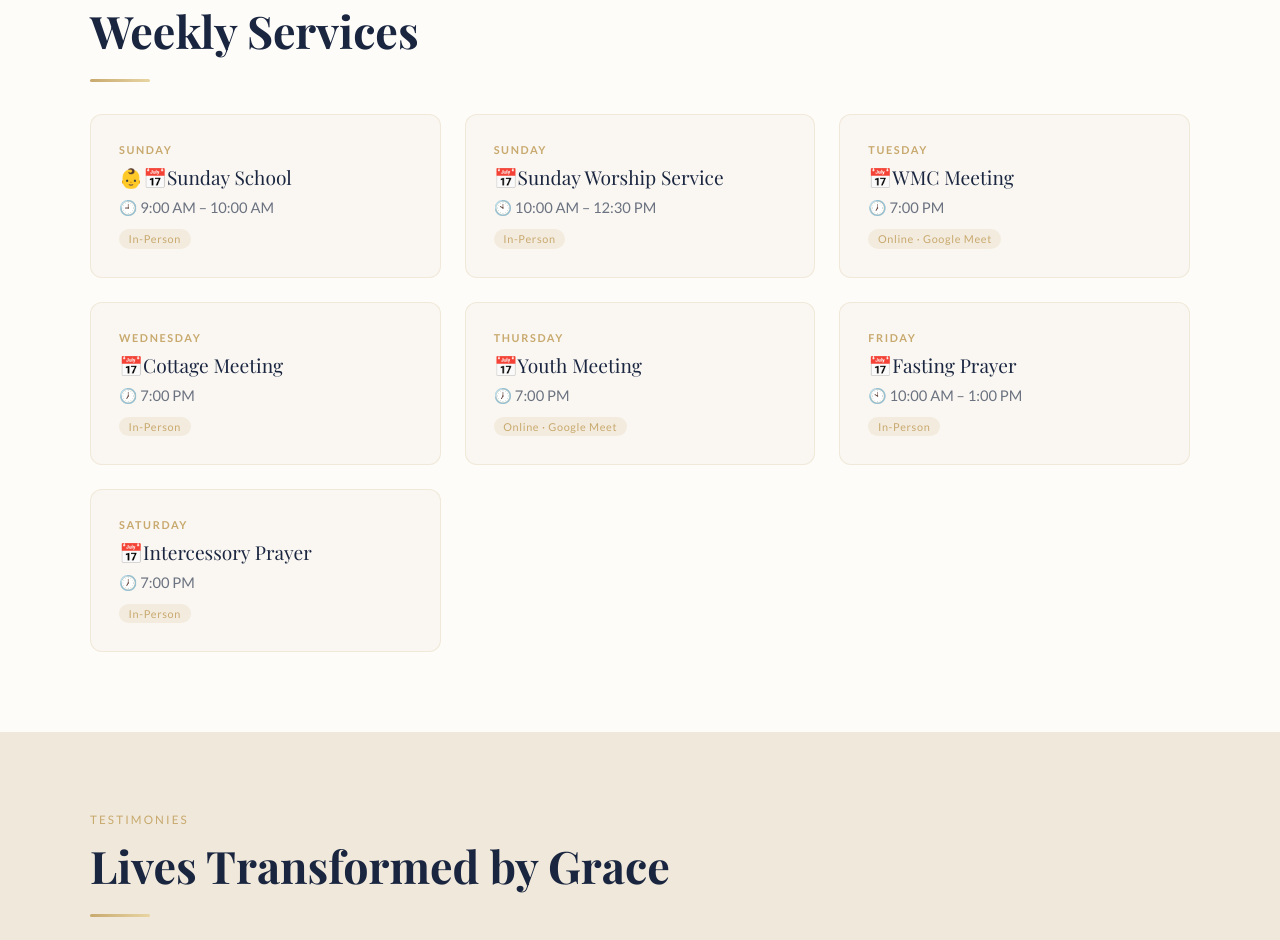
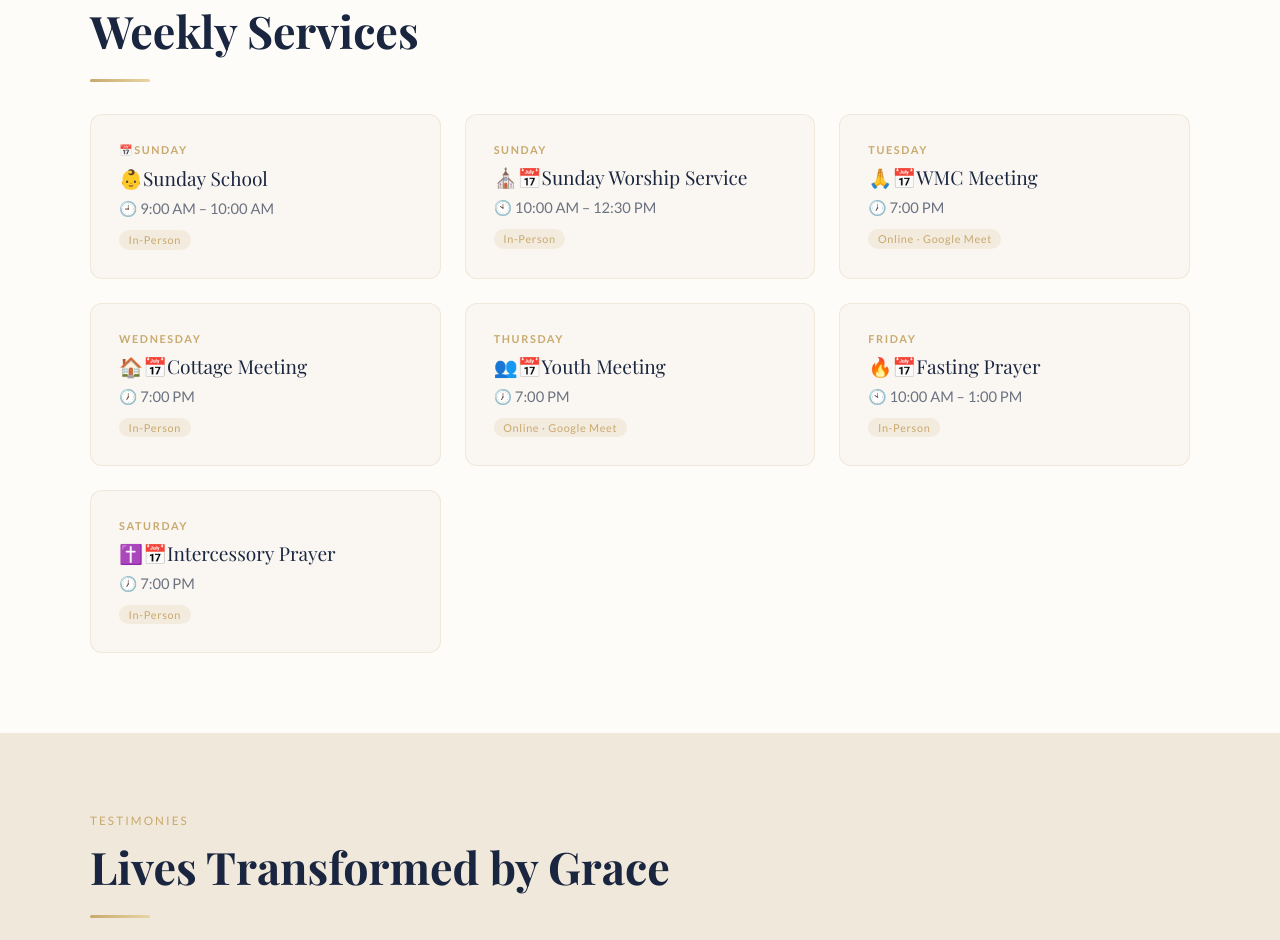
Before and after one commit to mountcarmelagchurch5-ai/Church-website, a plain HTML site: page index.html in a window 1280 px wide. Shown: the part 1163-2103 px from the top of the page. Drawn offline with nearby package versions, Linux system fonts and the light colour scheme; a web font is replaced by a local one.

Commit message:
index.html

```diff
--- a/index.html
+++ b/index.html
@@ -295,13 +295,13 @@ padding-top: 64px;
       <h2 class="section-title">Weekly Services</h2>
       <div class="gold-divider"></div>
       <div class="services-grid fade-in">
-        <div class="service-card"><div class="service-day">Sunday</div><div class="service-name">👶📅Sunday School</div><div class="service-time">🕘 9:00 AM – 10:00 AM</div><span class="service-tag">In-Person</span></div>
-        <div class="service-card"><div class="service-day">Sunday</div><div class="service-name">📅Sunday Worship Service</div><div class="service-time">🕙 10:00 AM – 12:30 PM</div><span class="service-tag">In-Person</span></div>
-        <div class="service-card"><div class="service-day">Tuesday</div><div class="service-name">📅WMC Meeting</div><div class="service-time">🕖 7:00 PM</div><span class="service-tag">Online · Google Meet</span></div>
-        <div class="service-card"><div class="service-day">Wednesday</div><div class="service-name">📅Cottage Meeting</div><div class="service-time">🕖 7:00 PM</div><span class="service-tag">In-Person</span></div>
-        <div class="service-card"><div class="service-day">Thursday</div><div class="service-name">📅Youth Meeting</div><div class="service-time">🕖 7:00 PM</div><span class="service-tag">Online · Google Meet</span></div>
-        <div class="service-card"><div class="service-day">Friday</div><div class="service-name">📅Fasting Prayer</div><div class="service-time">🕙 10:00 AM – 1:00 PM</div><span class="service-tag">In-Person</span></div>
-        <div class="service-card"><div class="service-day">Saturday</div><div class="service-name">📅Intercessory Prayer</div><div class="service-time">🕖 7:00 PM</div><span class="service-tag">In-Person</span></div>
+        <div class="service-card"><div class="service-day">📅Sunday</div><div class="service-name">👶Sunday School</div><div class="service-time">🕘 9:00 AM – 10:00 AM</div><span class="service-tag">In-Person</span></div>
+        <div class="service-card"><div class="service-day">Sunday</div><div class="service-name">⛪📅Sunday Worship Service</div><div class="service-time">🕙 10:00 AM – 12:30 PM</div><span class="service-tag">In-Person</span></div>
+        <div class="service-card"><div class="service-day">Tuesday</div><div class="service-name">🙏📅WMC Meeting</div><div class="service-time">🕖 7:00 PM</div><span class="service-tag">Online · Google Meet</span></div>
+        <div class="service-card"><div class="service-day">Wednesday</div><div class="service-name">🏠📅Cottage Meeting</div><div class="service-time">🕖 7:00 PM</div><span class="service-tag">In-Person</span></div>
+        <div class="service-card"><div class="service-day">Thursday</div><div class="service-name">👥📅Youth Meeting</div><div class="service-time">🕖 7:00 PM</div><span class="service-tag">Online · Google Meet</span></div>
+        <div class="service-card"><div class="service-day">Friday</div><div class="service-name">🔥📅Fasting Prayer</div><div class="service-time">🕙 10:00 AM – 1:00 PM</div><span class="service-tag">In-Person</span></div>
+        <div class="service-card"><div class="service-day">Saturday</div><div class="service-name">✝️📅Intercessory Prayer</div><div class="service-time">🕖 7:00 PM</div><span class="service-tag">In-Person</span></div>
       </div>
     </div>
   </section>
```
